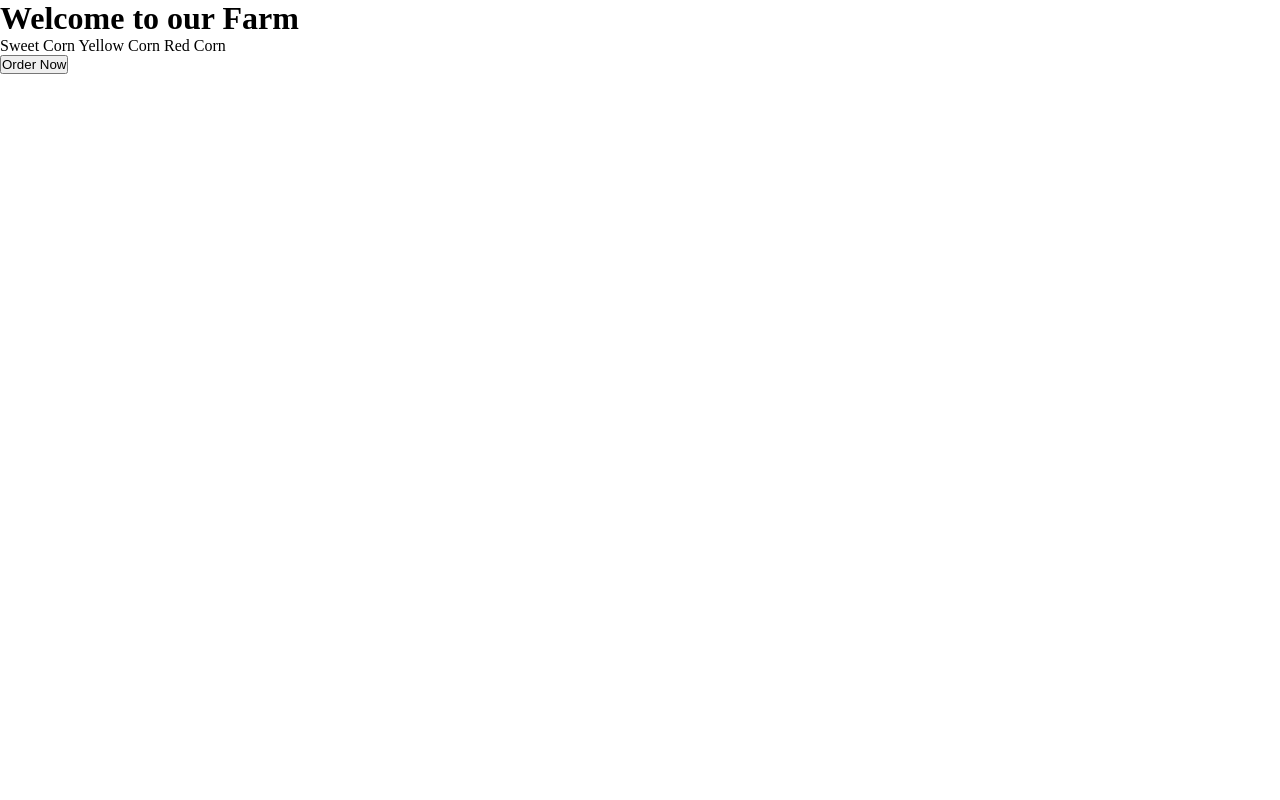
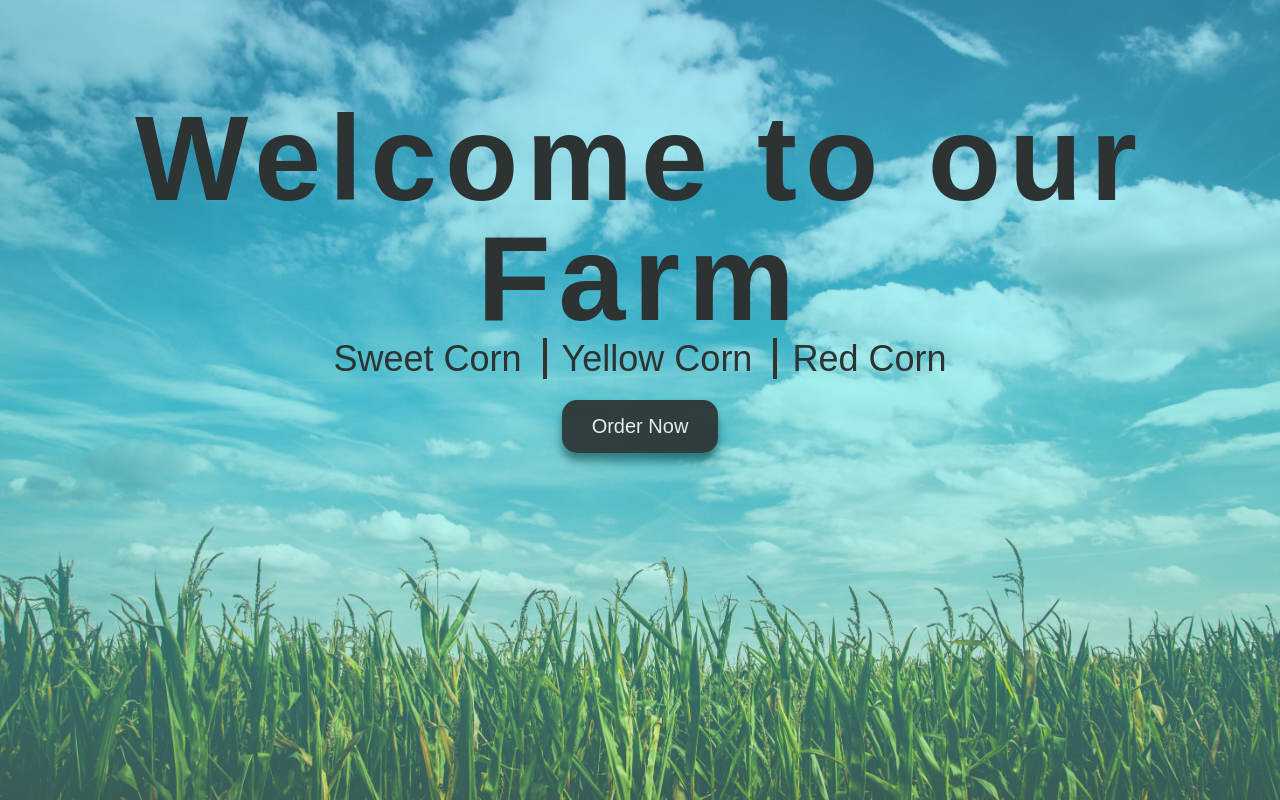
Before and after one commit to Miracle5222/Miracle5222.github.io, a PHP site: page / in a window 1280 px wide. Run offline with PHP 8.4, Linux system fonts and the light colour scheme.

Commit message:
Update main.css

```diff
--- a/css/main.css
+++ b/css/main.css
@@ -1,10 +1,120 @@
-*,
-body {
-  margin: 0;
-  padding: 0;
-  box-sizing: border-box; }
 
-#box {
-  width: 5rem;
-  height: 5rem;
-  background-color: gray; }
+
+
+*{
+    margin: 0;
+    padding: 0;
+    box-sizing: border-box;
+}
+@import url('https://fonts.googleapis.com/css2?family=Questrial&display=swap');
+@import url('https://fonts.googleapis.com/css2?family=Rajdhani&display=swap');
+@import url('https://fonts.googleapis.com/css2?family=Open+Sans:ital,wght@1,300&family=Rajdhani&display=swap');
+
+html{
+    font-size: 1.5rem;
+}
+.container{
+    height: 100vh;
+    background-image: linear-gradient(to bottom ,
+    rgba(7, 188, 243, 0.356),
+    rgba(13, 232, 240, 0.356),
+    rgba(7, 231, 164, 0.151)),
+     url(../Images/1.jpg);
+    background-size: cover;
+    background-position: center;
+    background-repeat: no-repeat;
+    position: relative;
+}
+.con{
+    position: relative;
+    display: flex;
+    align-items: center;
+    justify-content: center;
+    height: 100vh;
+}
+
+.fixed button{
+    margin-top: 20px;
+    border: none;
+    padding: 15px 30px;
+    border-radius: 15px;
+    font-family: 'Rajdhani', sans-serif;
+    font-size: 20px;
+    cursor: pointer;
+    font-weight: 500;
+    background-color: rgba(45, 51, 51, 0.925);
+    color: rgb(226, 236, 235);
+    box-shadow: 0 8px 10px rgba(2, 61, 61, 0.541) ;
+    transition: .2s;
+
+}
+.fixed button:hover{
+    background-color: rgba(30, 32, 32, 0.582);
+
+
+ }
+.fixed button:focus{
+   outline: none;
+}
+.fixed button:active{
+    transition: .2s;
+    transform: translateY(15px);
+    box-shadow: 0 2px 10px rgba(2, 61, 61, 0.473) ;
+
+ }
+
+
+
+.landing{
+    color: rgb(45, 51, 51);
+    text-align: center;
+    margin: -250px 50px 0 50px;
+
+}
+.landing h1{
+    font-family: 'Rajdhani', sans-serif;
+    letter-spacing: 8px;
+    font-size: 5rem;
+    line-height: 5rem;
+}
+
+.list span{
+    font-size: 1.5rem;
+    font-family: 'Rajdhani', sans-serif;
+    padding: 0 15px;
+
+}
+
+
+@media screen and (min-width:480px){
+
+    .list span:not(:nth-of-type(1)){
+        border-left: solid rgb(54, 51, 47) 4px;
+    }
+
+
+ }
+@media screen and (max-width:480px){
+   html{
+    font-size: .6rem;
+   }
+
+   .list span{
+    display: block;
+    font-size: 1.5rem;
+    font-family: 'Rajdhani', sans-serif;
+    padding: 8 15px;
+
+
+    }
+
+
+}
+
+@media screen and (max-width:767px){
+
+    html{
+     font-size: 1rem;
+
+    }
+ }
```
